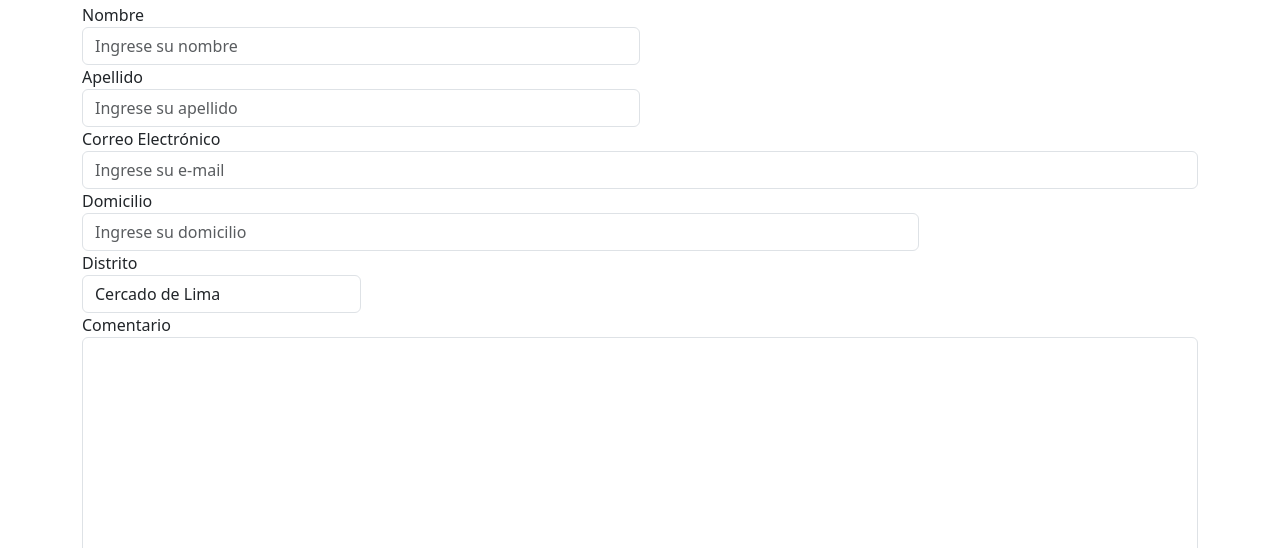
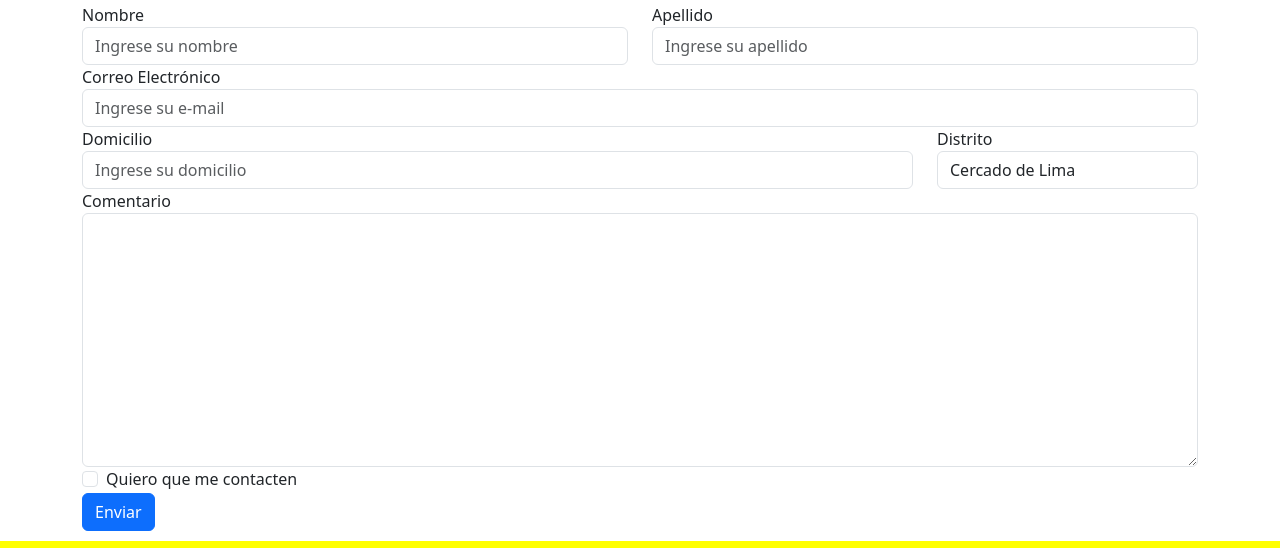
Before and after one commit to Xakuara/sysgalo, a website: page contacto.html in a window 1280 px wide. Shown: the part 199-747 px from the top of the page. Drawn offline with nearby package versions, Linux system fonts and the light colour scheme.

Commit message:
formularios y botone en pagina contactos

```diff
--- a/contacto.html
+++ b/contacto.html
@@ -37,26 +37,26 @@
       <h1>Déjanos tu comentario</h1>
 
       <form>
-        <div class="form-row">
-          <div class="form-group col-sm-6">
+        <div class="row">
+          <div class="col-sm-6">
             <label for="nombre">Nombre</label>
             <input type="text" class="form-control" id="nombre" placeholder="Ingrese su nombre">
           </div>
-          <div class="form-group col-sm-6">
+          <div class="col-sm-6">
             <label for="apellido">Apellido</label>
             <input type="text" class="form-control" id="apellido" placeholder="Ingrese su apellido">
           </div>
         </div>
-          <div class="form-group">
+          <div class="col-12">
             <label for="email">Correo Electrónico</label>
             <input type="email" class="form-control" id="email" placeholder="Ingrese su e-mail">
           </div>
-        <div class="form-row">
-          <div class="form-group col-sm-9">
+        <div class="row">
+          <div class="col-sm-9">
             <label for="domicilio">Domicilio</label>
             <input type="text" class="form-control" id="domicilio" placeholder="Ingrese su domicilio">
           </div>
-          <div class="form-group col-sm-3">
+          <div class="col-sm-3">
             <label for="distrito">Distrito</label>
             <select id="distrito" class="form-control">
               <option selected>Cercado de Lima</option>
@@ -67,17 +67,17 @@
             </select>
           </div>
         </div>
-        <div class="form-group">
+        <div class="col-12">
           <label for="comentario">Comentario</label>
           <textarea id="comentario" class="form-control" rows="10"></textarea>
         </div>
-        <div class="form-group">
-          <div class="form-check">
-            <input class="form-check-input" type="checkbox" id="gridCheck">
-            <label class="form-check-label" for="gridCheck">Quiero que me contacten
-            </label>
-          </div>
+
+        <div class="form-check">
+          <input class="form-check-input" type="checkbox" id="gridCheck">
+          <label class="form-check-label" for="gridCheck">Quiero que me contacten
+          </label>
         </div>
+
         <button type="submit" class="btn btn-primary">Enviar</button>
       </form>
 
```
